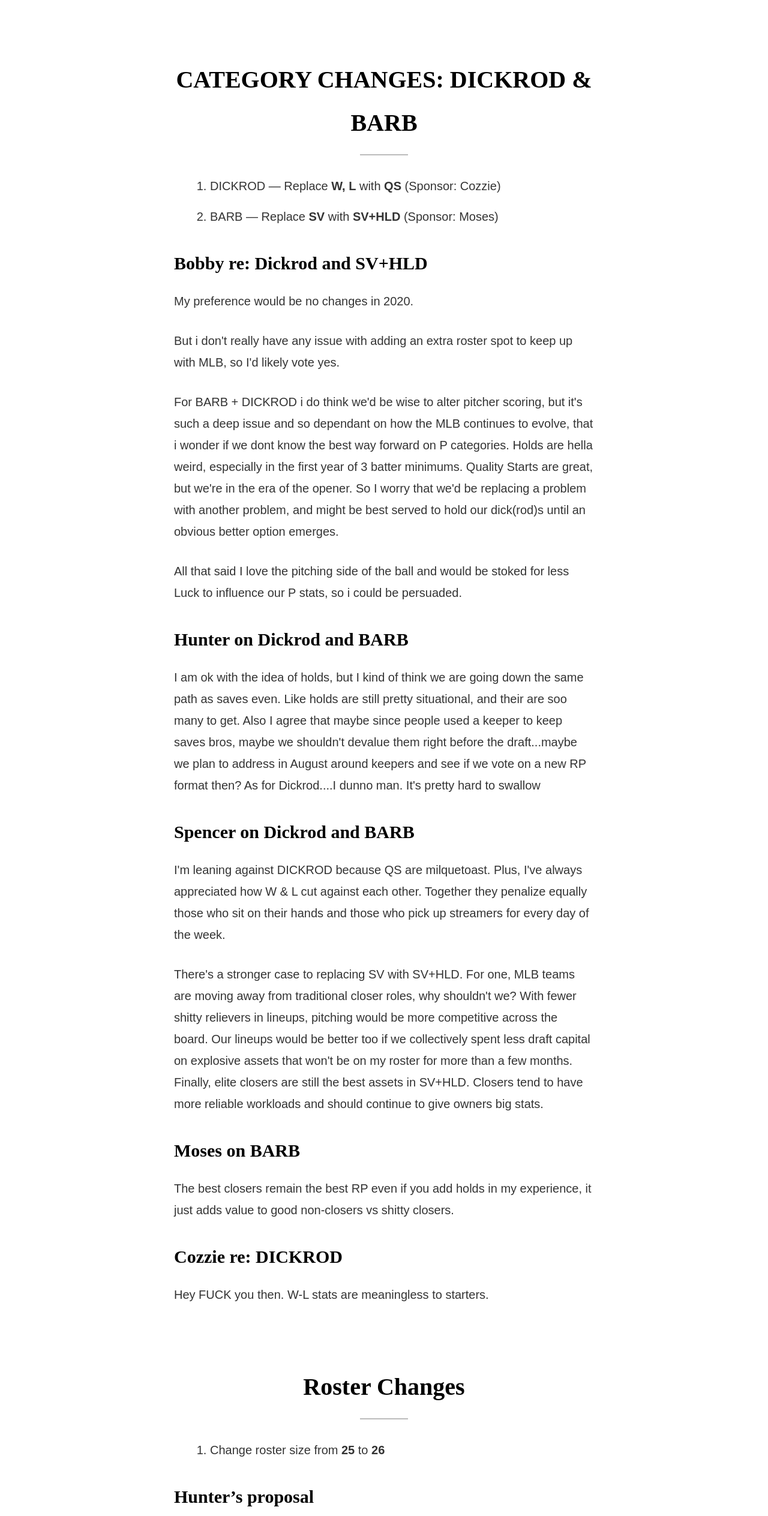
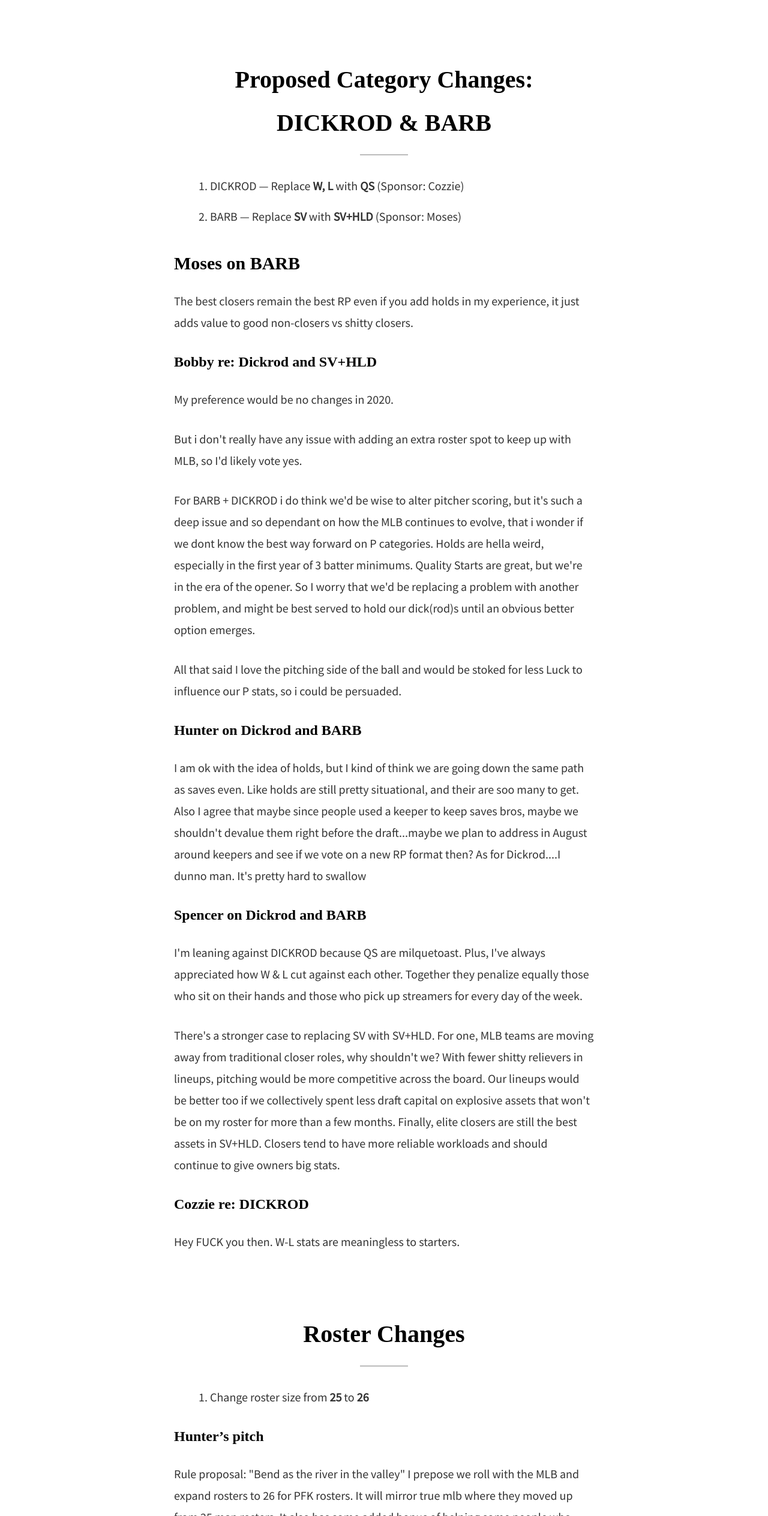
Before and after one commit to spencersilva/pfk2020-rulechanges, a plain HTML site: page index.html in a window 1280 px wide. Shown: the part 273-2800 px from the top of the page at 60% size. Drawn offline with Linux system fonts and the light colour scheme; a web font is replaced by a local one.

Commit message:
Update index.html

```diff
--- a/index.html
+++ b/index.html
@@ -9,14 +9,24 @@
 <body>
 <h1>Rule Changes 2020</h1>
 
-<h2>CATEGORY CHANGES: DICKROD &amp; BARB</h2>
+<p><style> @import url('https://fonts.googleapis.com/css?family=Permanent+Marker&display=swap'); </style> </p>
+
+<p> <style> @import url('https://fonts.googleapis.com/css?family=Source+Sans+Pro&display=swap'); </style></p>
+
+<p><style> @import url('https://fonts.googleapis.com/css?family=Source+Sans+Pro|Source+Serif+Pro&display=swap'); </style></p>
+
+<h2>Proposed Category Changes: DICKROD &amp; BARB</h2>
 
 <ol>
 	<li>DICKROD — Replace <strong>W, L</strong> with <strong>QS</strong> (Sponsor: Cozzie)</li>
 	<li>BARB — Replace <strong>SV</strong> with <strong>SV+HLD</strong> (Sponsor: Moses)</li>
 </ol>
 
-<h3>Bobby re: Dickrod and SV+HLD</h3>
+<h3>Moses on BARB</h3>
+
+<p>The best closers remain the best RP even if you add holds in my experience, it just adds value to good non-closers vs shitty closers.</p>
+
+<h4>Bobby re: Dickrod and SV+HLD</h4>
 
 <p>My preference would be no changes in 2020. </p>
 
@@ -26,21 +36,17 @@
 
 <p>All that said I love the pitching side of the ball and would be stoked for less Luck to influence our P stats, so i could be persuaded.</p>
 
-<h3>Hunter on Dickrod and BARB</h3>
+<h4>Hunter on Dickrod and BARB</h4>
 
 <p>I am ok with the idea of holds, but I kind of think we are going down the same path as saves even. Like holds are still pretty situational, and their are soo many to get. Also I agree that maybe since people used a keeper to keep saves bros, maybe we shouldn&#39;t devalue them right before the draft...maybe we plan to address in August around keepers and see if we vote on a new RP format then? As for Dickrod....I dunno man. It&#39;s pretty hard to swallow </p>
 
-<h3>Spencer on Dickrod and BARB</h3>
+<h4>Spencer on Dickrod and BARB</h4>
 
 <p>I&#39;m leaning against DICKROD because QS are milquetoast. Plus, I&#39;ve always appreciated how W &amp; L cut against each other. Together they penalize equally those who sit on their hands and those who pick up streamers for every day of the week. </p>
 
 <p>There&#39;s a stronger case to replacing SV with SV+HLD. For one, MLB teams are moving away from traditional closer roles, why shouldn&#39;t we? With fewer shitty relievers in lineups, pitching would be more competitive across the board. Our lineups would be better too if we collectively spent less draft capital on explosive assets that won&#39;t be on my roster for more than a few months. Finally, elite closers are still the best assets in SV+HLD. Closers tend to have more reliable workloads and should continue to give owners big stats. </p>
 
-<h3>Moses on BARB</h3>
-
-<p>The best closers remain the best RP even if you add holds in my experience, it just adds value to good non-closers vs shitty closers.</p>
-
-<h3>Cozzie re: DICKROD</h3>
+<h4>Cozzie re: DICKROD</h4>
 
 <p>Hey FUCK you then. W-L stats are meaningless to starters.</p>
 
@@ -50,7 +56,7 @@
 	<li>Change roster size from <strong>25</strong> to <strong>26</strong></li>
 </ol>
 
-<h3>Hunter’s proposal</h3>
+<h4>Hunter’s pitch</h4>
 
 <p>Rule proposal: &quot;Bend as the river in the valley&quot; I prepose we roll with the MLB and expand rosters to 26 for PFK rosters. It will mirror true mlb where they moved up from 25 man rosters. It also has some added bonus of helping some people who might have wanted a 2nd DL or other squeezes in the last couple of years. Just 1 extra homie that is your homie, you know? </p>
 
```
